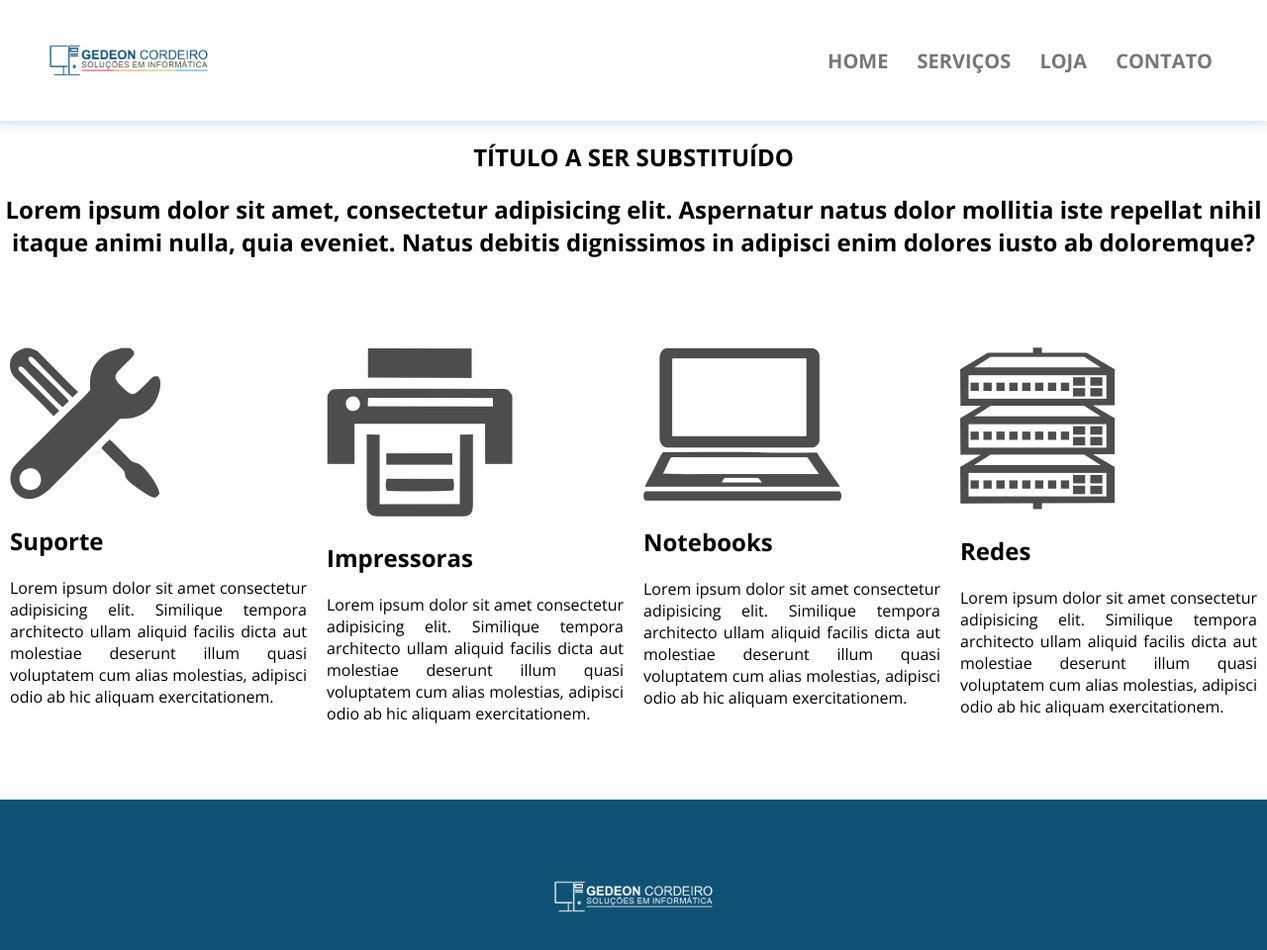
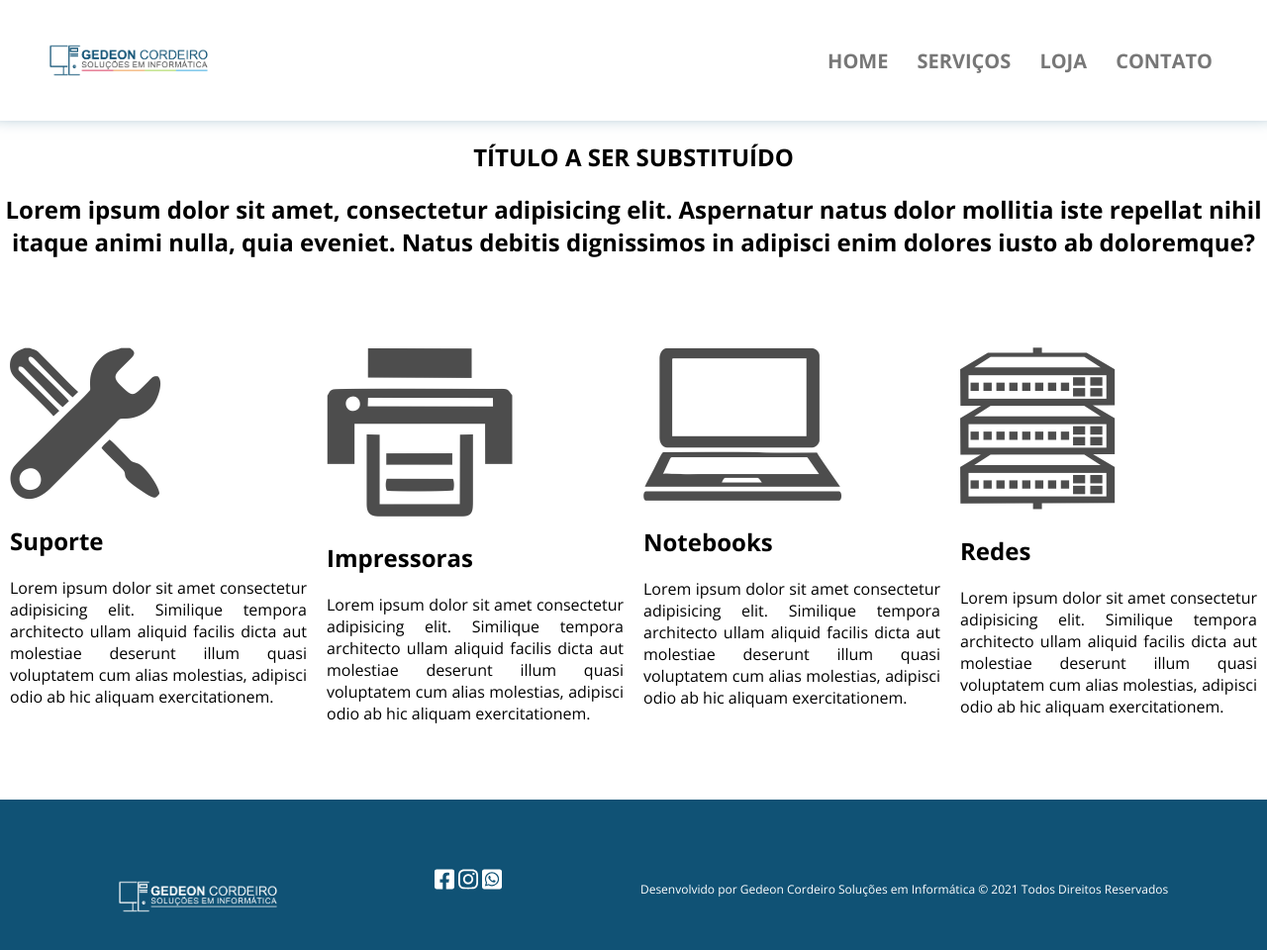
Before and after one commit to gedeoncordeiro/SiteGD, a website: page index.html in a window 1280 px wide. Shown: the whole page at 99% size. Drawn offline with nearby package versions, Linux system fonts and the light colour scheme.

Commit message:
Atualização

```diff
--- a/css/styles.css
+++ b/css/styles.css
@@ -44,7 +44,7 @@ header nav a:hover{
     margin: 10px;
 }
 
-footer {
+footer{
     background-color: #105275;
     padding: 30px;
     color: white;
@@ -55,6 +55,9 @@ footer {
     padding-top: 70px;
 }
 
+footer>p{
+    font-size: 12px;
+}
 footer>img{
     width: 200px;
 }
--- a/index.html
+++ b/index.html
@@ -55,7 +55,20 @@
 
 
     <footer>
-        <img src="img/logowhite.png">
+
+
+            <img src="img/logowhite.png"/>
+
+
+            <div>
+                <img src="img/face.svg">
+                <img src="img/insta.svg">
+                <img src="img/wpp.svg">
+            </div>
+
+
+
+        <p>Desenvolvido por Gedeon Cordeiro Soluções em Informática © 2021 Todos Direitos Reservados</p>
 
 
     </footer>
```
Also changed, not shown: img/face.svg (added), img/insta.svg (added), img/wpp.svg (added).
